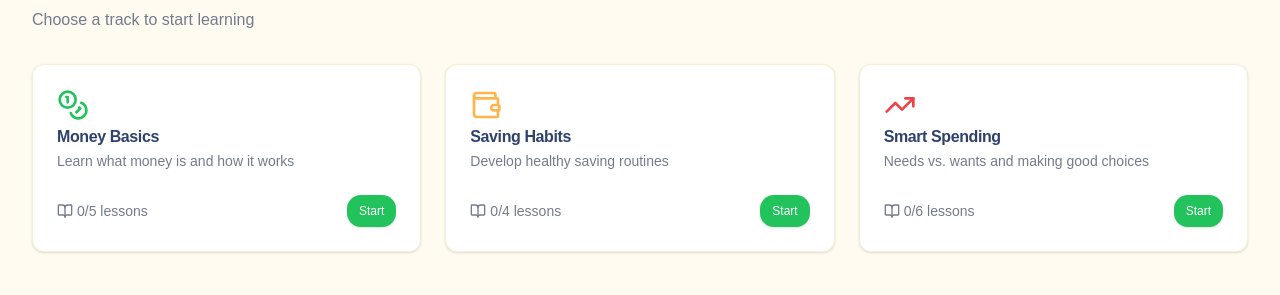
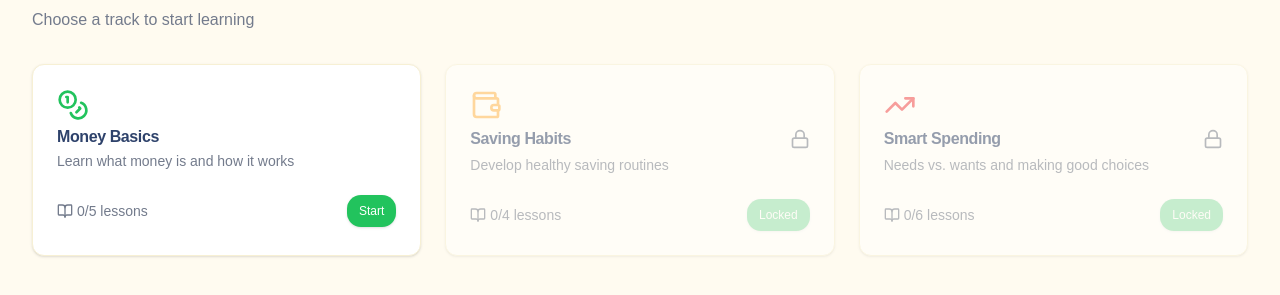
Before and after one commit to startupsandcode/CashCritters-V2, a Next.js app: page /learn in a window 1280 px wide. Shown: the part 133-428 px from the top of the page. Built offline with nearby package versions, Linux system fonts and the light colour scheme; no server answers; the database is empty; sample sign-in values are in the browser's storage.

Commit message:
feat: gate tracks in order — must complete previous track to unlock next

```diff
--- a/src/app/(protected)/learn/[trackId]/page.tsx
+++ b/src/app/(protected)/learn/[trackId]/page.tsx
@@ -1,11 +1,11 @@
-import { notFound } from "next/navigation"
+import { notFound, redirect } from "next/navigation"
 import Link from "next/link"
 import { CheckCircle2, Lock, Circle, ArrowLeft } from "lucide-react"
 import { Header } from "@/components/layout/Header"
 import { Button } from "@/components/ui/button"
 import { Progress } from "@/components/ui/progress"
 import { Card, CardContent } from "@/components/ui/card"
-import { getTrack, isLessonUnlocked } from "@/content/lessons"
+import { getTrack, isTrackUnlocked, isLessonUnlocked } from "@/content/lessons"
 import { getLessonProgress } from "@/actions/learn"
 
 export default async function TrackOverviewPage({
@@ -17,6 +17,11 @@ export default async function TrackOverviewPage({
   if (!track) notFound()
 
   const completed = await getLessonProgress()
+
+  if (!isTrackUnlocked(params.trackId, completed)) {
+    redirect("/learn")
+  }
+
   const completedCount = track.lessons.filter((l) =>
     completed.has(`${track.id}:${l.id}`)
   ).length
--- a/src/app/(protected)/learn/page.tsx
+++ b/src/app/(protected)/learn/page.tsx
@@ -1,5 +1,5 @@
 import Link from "next/link"
-import { BookOpen, Coins, Wallet, TrendingUp, CheckCircle2 } from "lucide-react"
+import { BookOpen, Coins, Wallet, TrendingUp, CheckCircle2, Lock } from "lucide-react"
 import { Header } from "@/components/layout/Header"
 import {
   Card,
@@ -9,7 +9,7 @@ import {
   CardTitle,
 } from "@/components/ui/card"
 import { Button } from "@/components/ui/button"
-import { TRACKS } from "@/content/lessons"
+import { TRACKS, isTrackUnlocked } from "@/content/lessons"
 import { getLessonProgress } from "@/actions/learn"
 
 const TRACK_ICONS: Record<string, React.ReactNode> = {
@@ -36,6 +36,7 @@ export default async function LearnPage() {
 
           <div className="grid grid-cols-1 md:grid-cols-2 lg:grid-cols-3 gap-6">
             {TRACKS.map((track) => {
+              const unlocked = isTrackUnlocked(track.id, completed)
               const completedCount = track.lessons.filter((l) =>
                 completed.has(`${track.id}:${l.id}`)
               ).length
@@ -53,15 +54,17 @@ export default async function LearnPage() {
               return (
                 <Card
                   key={track.id}
-                  className="hover:shadow-md transition-shadow"
+                  className={`transition-shadow ${unlocked ? "hover:shadow-md" : "opacity-50"}`}
                 >
                   <CardHeader>
                     <div className="mb-2">{TRACK_ICONS[track.id]}</div>
                     <CardTitle className="flex items-center justify-between">
                       {track.title}
-                      {allDone && (
+                      {allDone ? (
                         <CheckCircle2 className="h-5 w-5 text-primary" />
-                      )}
+                      ) : !unlocked ? (
+                        <Lock className="h-5 w-5 text-muted-foreground" />
+                      ) : null}
                     </CardTitle>
                     <CardDescription>{track.description}</CardDescription>
                   </CardHeader>
@@ -73,11 +76,17 @@ export default async function LearnPage() {
                           {completedCount}/{total} lessons
                         </span>
                       </div>
-                      <Link href={`/learn/${track.id}`}>
-                        <Button size="sm" variant={buttonVariant}>
-                          {buttonLabel}
+                      {unlocked ? (
+                        <Link href={`/learn/${track.id}`}>
+                          <Button size="sm" variant={buttonVariant}>
+                            {buttonLabel}
+                          </Button>
+                        </Link>
+                      ) : (
+                        <Button size="sm" disabled>
+                          Locked
                         </Button>
-                      </Link>
+                      )}
                     </div>
                   </CardContent>
                 </Card>
--- a/src/content/lessons/index.ts
+++ b/src/content/lessons/index.ts
@@ -60,6 +60,15 @@ export function getNextLesson(trackId: string, lessonId: string): Lesson | undef
   return track.lessons[index + 1]
 }
 
+// A track is unlocked if it's first, or if every lesson in the previous track is completed.
+export function isTrackUnlocked(trackId: string, completed: Set<string>): boolean {
+  const index = TRACKS.findIndex((t) => t.id === trackId)
+  if (index === -1) return false
+  if (index === 0) return true
+  const prev = TRACKS[index - 1]
+  return prev.lessons.every((l) => completed.has(`${prev.id}:${l.id}`))
+}
+
 // A lesson is unlocked if it's first in the track, or if the previous lesson is completed.
 export function isLessonUnlocked(
   trackId: string,
```
